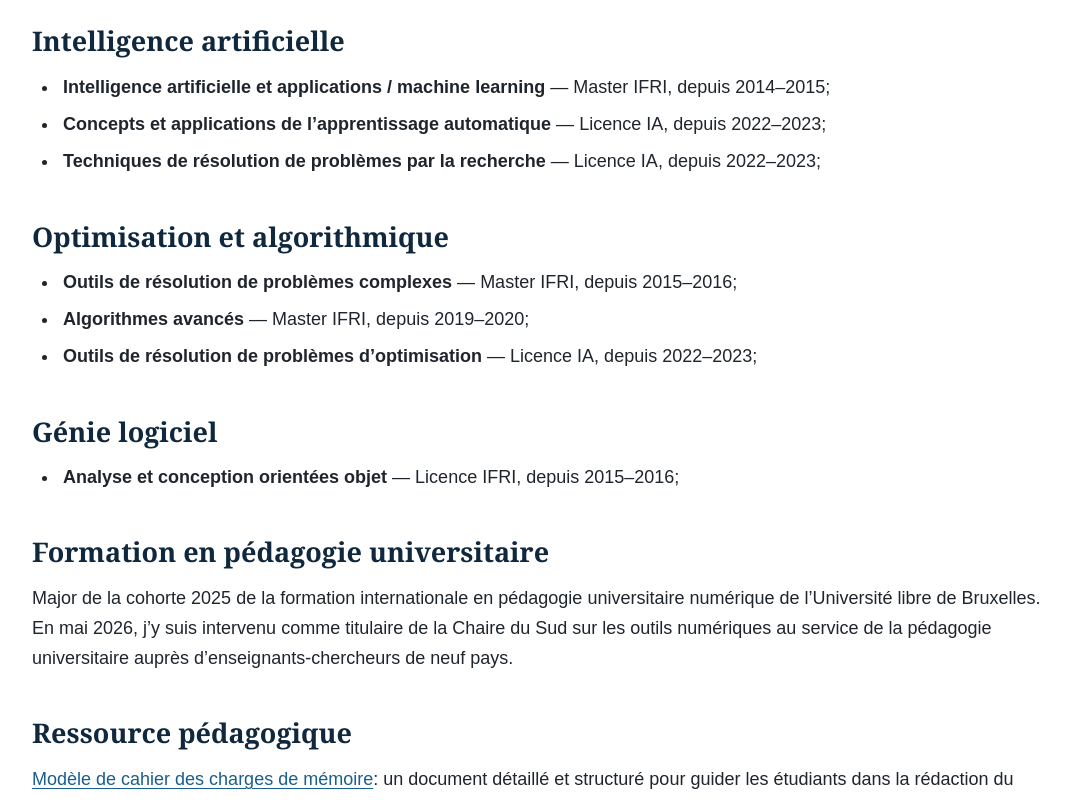
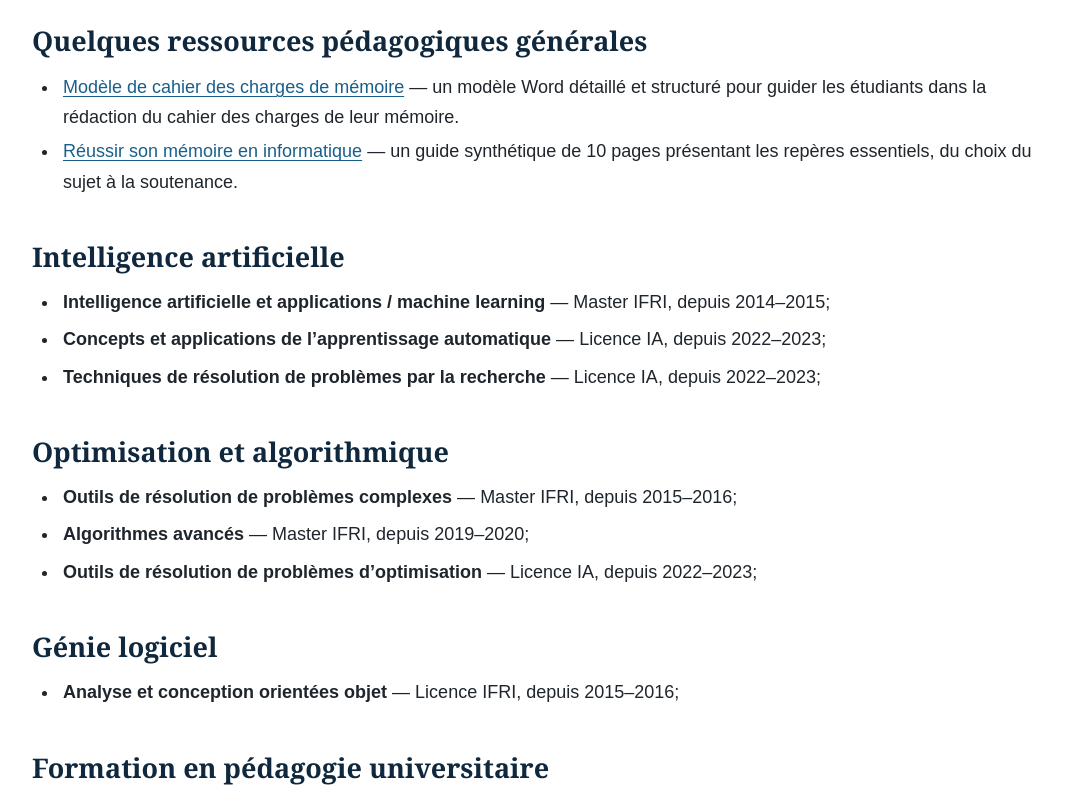
Before and after one commit to ratheilh/ratheilh.github.io, a Next.js app: page /enseignement in a window 1280 px wide. Shown: the part 320-1120 px from the top of the page, without its empty margins (93-1163 px from the left). Built offline with nearby package versions, Linux system fonts and the light colour scheme.

Commit message:
version 3.1

```diff
--- a/app/teaching-content.tsx
+++ b/app/teaching-content.tsx
@@ -3,15 +3,14 @@ import { type Language, type Localized, localize } from "./i18n";
 
 type Course = { title: Localized; program: Localized };
 type CourseGroup = { title: Localized; courses: Course[] };
+type TeachingResource = { name: Localized; description: Localized; href: string };
 
 const copy = {
   title: { fr: "Enseignements", en: "Teaching" },
   intro: { fr: "Enseignements en intelligence artificielle, optimisation, algorithmique et programmation, principalement à l’IFRI.", en: "Courses in artificial intelligence, optimization, algorithms, and programming, primarily at IFRI." },
   pedagogyTitle: { fr: "Formation en pédagogie universitaire", en: "Training in university pedagogy" },
   pedagogy: { fr: "Major de la cohorte 2025 de la formation internationale en pédagogie universitaire numérique de l’Université libre de Bruxelles. En mai 2026, j’y suis intervenu comme titulaire de la Chaire du Sud sur les outils numériques au service de la pédagogie universitaire auprès d’enseignants-chercheurs de neuf pays.", en: "I was the top-ranked participant in the 2025 international training in digital university pedagogy at the Université libre de Bruxelles. In May 2026, I returned as a Chair of the South awardee, leading workshops on digital tools for university teaching for lecturers and researchers from nine countries." },
-  resourceTitle: { fr: "Ressource pédagogique", en: "Teaching resource" },
-  resourceName: { fr: "Modèle de cahier des charges de mémoire", en: "Thesis project specification template" },
-  resourceDescription: { fr: "un document détaillé et structuré pour guider les étudiants dans la rédaction du cahier des charges de leur mémoire.", en: "a detailed, structured document guiding students through the preparation of their thesis project specifications." },
+  resourceTitle: { fr: "Quelques ressources pédagogiques générales", en: "Some general teaching resources" },
 } satisfies Record<string, Localized>;
 
 const groups: CourseGroup[] = [
@@ -30,11 +29,32 @@ const groups: CourseGroup[] = [
   ] },
 ];
 
+const resources: TeachingResource[] = [
+  {
+    name: { fr: "Modèle de cahier des charges de mémoire", en: "Thesis project specification template" },
+    description: { fr: "un modèle Word détaillé et structuré pour guider les étudiants dans la rédaction du cahier des charges de leur mémoire.", en: "a detailed, structured Word template guiding students through the preparation of their thesis project specifications." },
+    href: "/teaching-resources/modele-cahier-des-charges-memoire.docx",
+  },
+  {
+    name: { fr: "Réussir son mémoire en informatique", en: "Succeeding with your computer science thesis" },
+    description: { fr: "un guide synthétique de 10 pages présentant les repères essentiels, du choix du sujet à la soutenance.", en: "a concise 10-page guide in French covering the essential steps from topic selection to thesis defense." },
+    href: "/teaching-resources/reussir-son-memoire-en-informatique.pdf",
+  },
+];
+
 export function TeachingContent({ language }: { language: Language }) {
   return <AcademicPage language={language}>
     <PageIntro title={localize(copy.title, language)}>{localize(copy.intro, language)}</PageIntro>
+    <h2>{localize(copy.resourceTitle, language)}</h2>
+    <ul className="compact-list">
+      {resources.map((resource) => (
+        <li key={resource.href}>
+          <ExternalLink href={resource.href}>{localize(resource.name, language)}</ExternalLink>
+          {" — "}{localize(resource.description, language)}
+        </li>
+      ))}
+    </ul>
     {groups.map((group) => <section key={group.title.fr}><h2>{localize(group.title, language)}</h2><ul>{group.courses.map((course) => <li key={course.title.fr}><strong>{localize(course.title, language)}</strong> — {localize(course.program, language)};</li>)}</ul></section>)}
     <h2>{localize(copy.pedagogyTitle, language)}</h2><p>{localize(copy.pedagogy, language)}</p>
-    <h2>{localize(copy.resourceTitle, language)}</h2><p><ExternalLink href="https://ratheil.info/pedagogicalRessources/CahierDeCharges-rath.pdf">{localize(copy.resourceName, language)}</ExternalLink>: {localize(copy.resourceDescription, language)}</p>
   </AcademicPage>;
 }
```
Also changed, not shown: app/page.tsx (+6 -4 lines).
